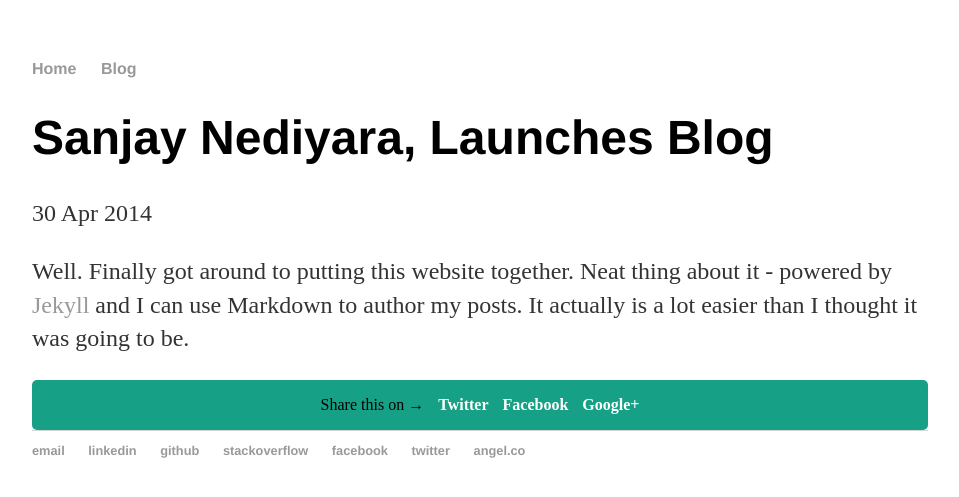
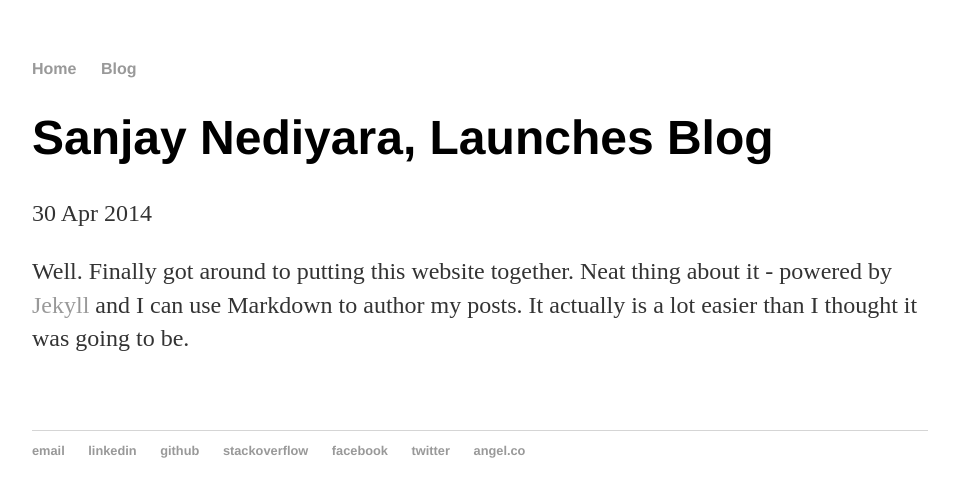
Before and after one commit to COD3BOY/cod3boy.github.io, a Jekyll site: the page built from _posts/2015-05-16-sanjay-blog-launched.md, in a window 1280 px wide. Shown: the top 497 px of the page, without its empty margins (160-1119 px from the left). Built offline with Jekyll 4.4.1, drawn with Linux system fonts in a browser that asks for light colours.

Commit message:
Update main.css

```diff
--- a/css/main.css
+++ b/css/main.css
@@ -1,7 +1,7 @@
 .share-page {
     text-align: center;
-    background: #16a085;
-    color: #000000;
+    background: #ffffff;
+    color: #ffffff;
     padding: 8px 15px;
     border-radius: 5px;
     margin: 1.5 * 32px 0;
```
